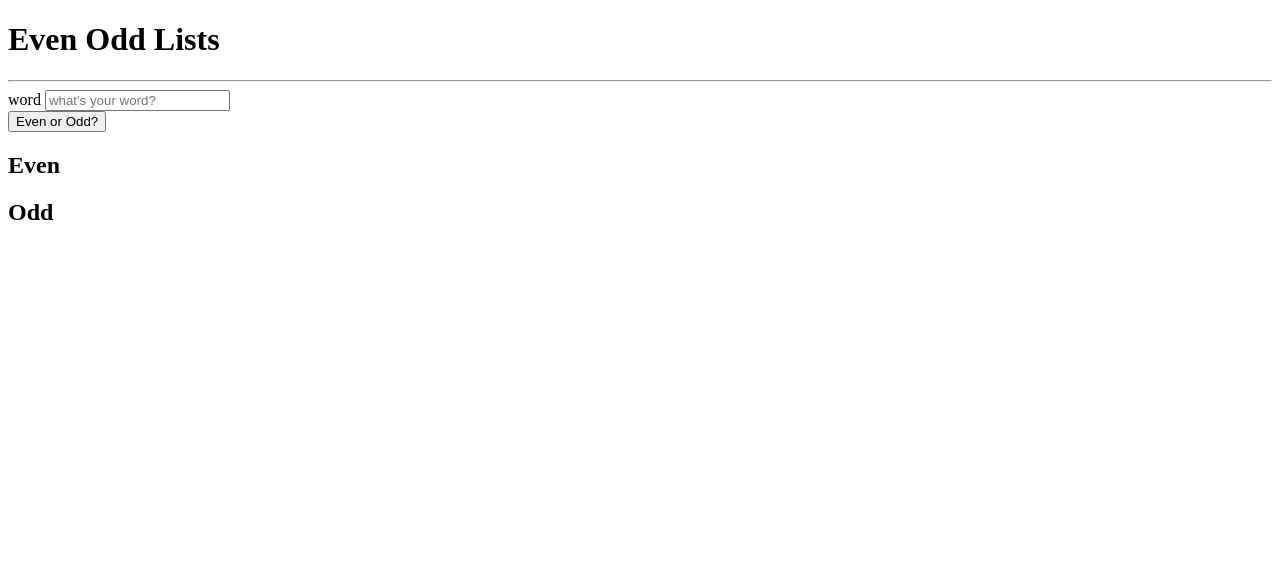
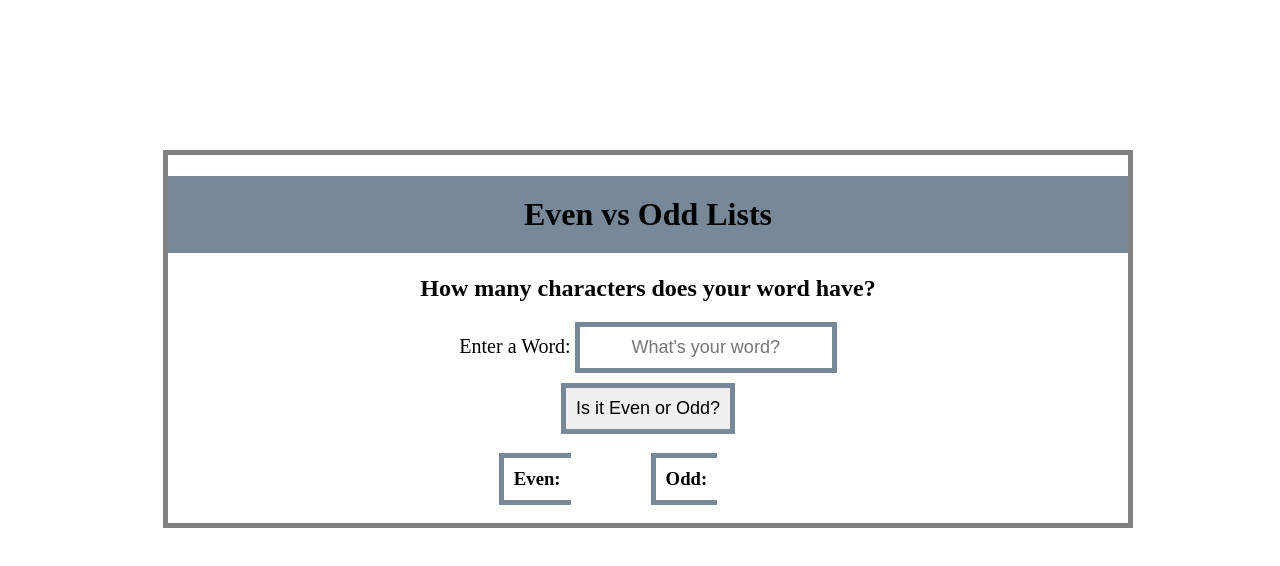
Before and after one commit to LeahMarke/evenOddLists, a plain HTML site: page index.html in a window 1280 px wide. Drawn offline with Linux system fonts and the light colour scheme.

Commit message:
added style

```diff
--- a/index.html
+++ b/index.html
@@ -5,34 +5,41 @@
     <meta http-equiv="X-UA-Compatible" content="IE=edge" />
     <meta name="viewport" content="width=device-width, initial-scale=1.0" />
     <title>Document</title>
+    <link rel="stylesheet" href="./style.css" />
   </head>
   <body>
-    <h1>Even Odd Lists</h1>
-    <hr />
+    <main>
+      <h1>Even vs Odd Lists</h1>
+      <h2>How many characters does your word have?</h2>
 
       <form id="even-odd-form" autocomplete="off" target="_blank">
         <div>
-        <label for="word">word</label>
+          <label for="word">Enter a Word:</label>
           <input
             type="text"
             name="word"
             id="word"
-          placeholder="what's your word?"
+            placeholder="What's your word?"
             onkeyup="updateWord(this)"
           />
         </div>
         <div>
-        <input type="button" value="Even or Odd?" onclick="handleSubmit()" />
+          <input
+            type="button"
+            value="Is it Even or Odd?"
+            onclick="handleSubmit()"
+          />
         </div>
       </form>
       <section>
-      <h2>Even</h2>
+        <h3>Even:</h3>
+
         <ul id="even"></ul>
-    </section>
-    <section>
-      <h2>Odd</h2>
+
+        <h3>Odd:</h3>
         <ul id="odd"></ul>
       </section>
+    </main>
     <script src="./app.js"></script>
   </body>
 </html>
--- /dev/null
+++ b/style.css
@@ -0,0 +1,46 @@
+body {
+  width: 100vw;
+}
+
+main {
+  width: 75%;
+  border: 5px solid grey;
+  margin: 150px auto;
+}
+h1 {
+  background-color: lightslategray;
+  padding: 20px 0;
+  text-align: center;
+}
+h2 {
+  text-align: center;
+}
+form {
+  display: flex;
+  flex-direction: column;
+  align-items: center;
+  gap: 10px;
+}
+section {
+  display: flex;
+  flex-direction: row;
+  justify-content: center;
+}
+h3 {
+  border-left: 5px solid lightslategray;
+  border-top: 5px solid lightslategray;
+  border-bottom: 5px solid lightslategray;
+  padding: 10px 10px;
+}
+input {
+  text-align: center;
+  font-size: 18px;
+  border: 5px solid lightslategray;
+  padding: 10px 10px;
+}
+label {
+  font-size: 20px;
+}
+ul {
+  padding: 0 40px;
+}
```
Lines whose indentation alone changed are shown as unchanged.
